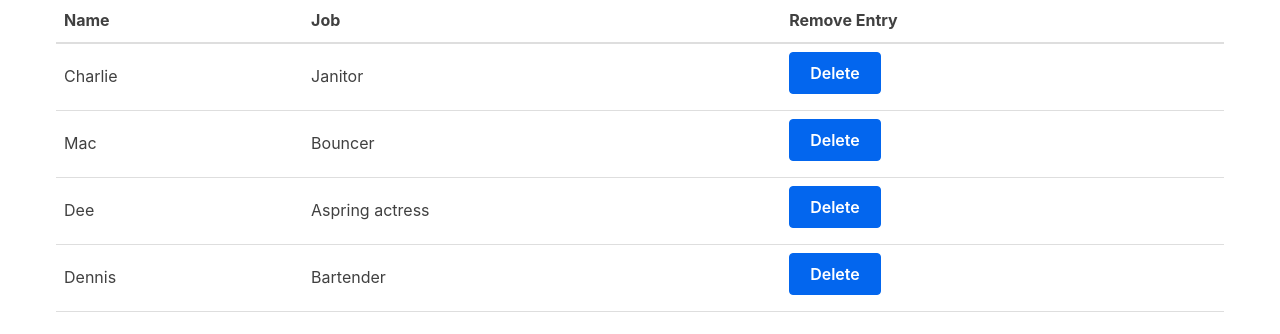
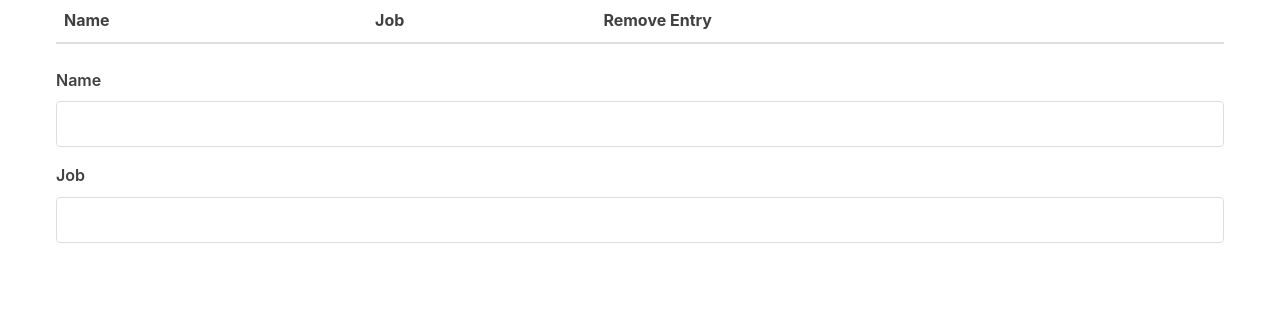
Before and after one commit to IsaacFigNewton/CSC-307-App, a React (Vite) app in the folder packages/react-frontend/: page / in a window 1280 px wide. Shown: the top 334 px of the page. Built offline with nearby package versions, Linux system fonts and the light colour scheme.

Commit message:
Added a form
To create new entries in the table

```diff
--- /dev/null
+++ b/packages/react-frontend/src/Form.jsx
@@ -0,0 +1,39 @@
+// src/Form.jsx
+import React, { useState } from "react";
+
+function Form() {
+  const [person, setPerson] = useState({
+    name: "",
+    job: ""
+  });
+
+  function handleChange(event) {
+    const { name, value } = event.target;
+    if (name === "job")
+      setPerson({ name: person["name"], job: value });
+    else setPerson({ name: value, job: person["job"] });
+  }
+
+  return (
+    <form>
+      <label htmlFor="name">Name</label>
+      <input
+        type="text"
+        name="name"
+        id="name"
+        value={person.name}
+        onChange={handleChange}
+      />
+      <label htmlFor="job">Job</label>
+      <input
+        type="text"
+        name="job"
+        id="job"
+        value={person.job}
+        onChange={handleChange}
+      />
+    </form>
+  );
+}
+
+export default Form;
--- a/packages/react-frontend/src/MyApp.jsx
+++ b/packages/react-frontend/src/MyApp.jsx
@@ -1,26 +1,10 @@
 // src/MyApp.jsx
 import React, { useState} from "react";
 import Table from "./Table";
+import Form from "./Form"
 
 function MyApp() {
-  const [characters, setCharacters] = useState([
-    {
-      name: "Charlie",
-      job: "Janitor"
-    },
-    {
-      name: "Mac",
-      job: "Bouncer"
-    },
-    {
-      name: "Dee",
-      job: "Aspring actress"
-    },
-    {
-      name: "Dennis",
-      job: "Bartender"
-    }
-  ]);
+  const [characters, setCharacters] = useState([]);
 
   function removeOneCharacter(index) {
     const updated = characters.filter((character, i) => {
@@ -30,12 +14,18 @@ function MyApp() {
   }
 
   return (
+    // <div>
+      // <h1>My First React Web App!</h1>
       <div className="container">
+        {/* <h2>People and their Jobs</h2> */}
         <Table
           characterData={characters}
           removeCharacter={removeOneCharacter}
         />
+        {/* <h2>Add someone new</h2> */}
+        <Form />
       </div>
+    // </div>
   );
 }
 
```
Also changed, not shown: 1 other file (tests, documents, lock files or other folders). Lines whose indentation alone changed are shown as unchanged.
